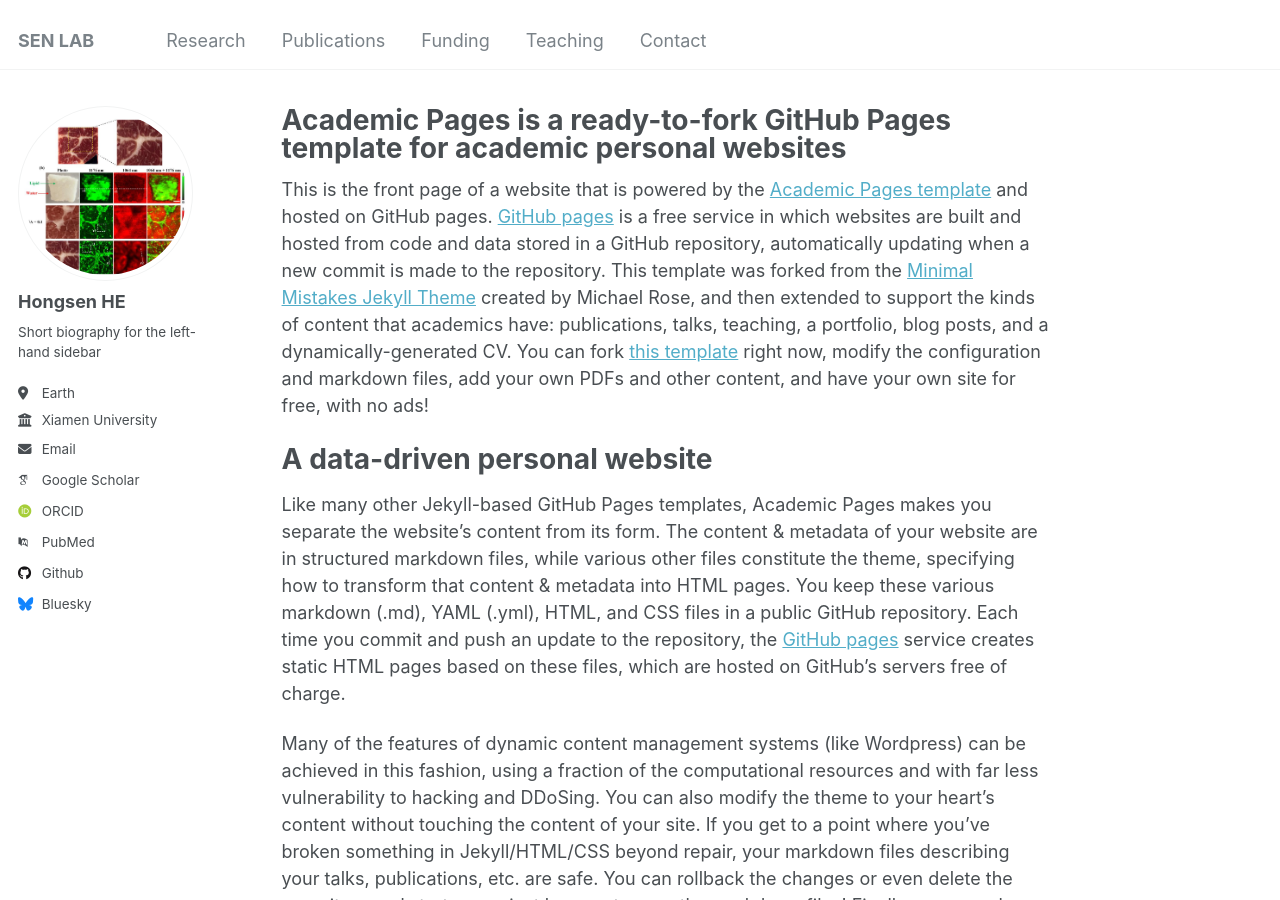
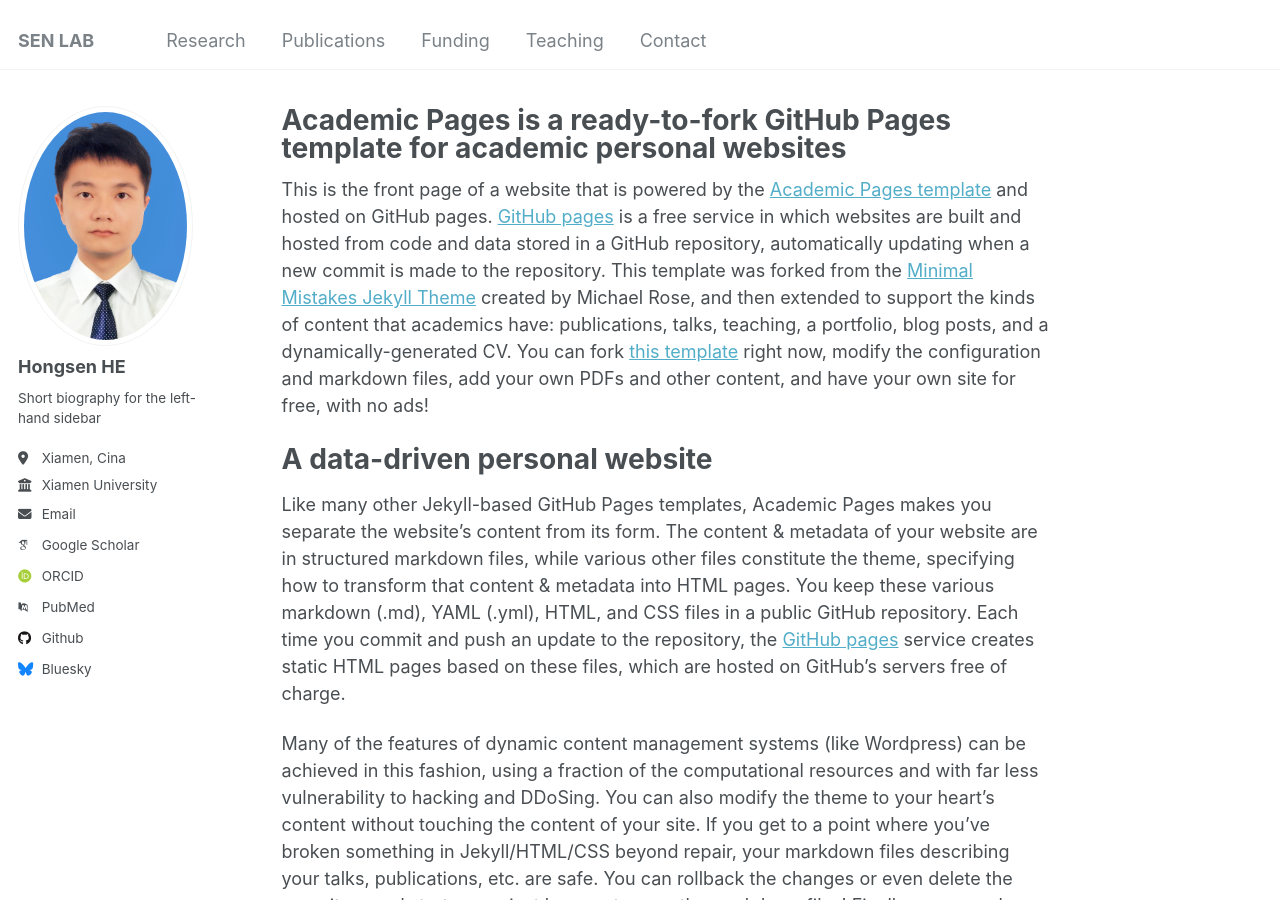
Before and after one commit to hshe001/hshe001.github.io, a Jekyll site: the page built from _pages/about.md, in a window 1280 px wide and 900 px high. Built offline with Jekyll 4.4.1, drawn with Linux system fonts in a browser that asks for light colours; some web fonts are replaced.

Commit message:
Update _config.yml

```diff
--- a/_config.yml
+++ b/_config.yml
@@ -21,11 +21,11 @@ repository               : "academicpages/academicpages.github.io"
 #               Additional customization can be done by editing /_includes/author-profile.html
 author:
   # Biographic information
-  avatar           : "APLP.jpg"
+  avatar           : "hshe.jpg"
   name             : "Hongsen HE"
   pronouns         : # example: "Dr."
   bio              : "Short biography for the left-hand sidebar"
-  location         : "Earth"
+  location         : "Xiamen, Cina"
   employer         : "Xiamen University"
   uri              : # URL
   email            : "hshe@xmu.edu.cn"
```
